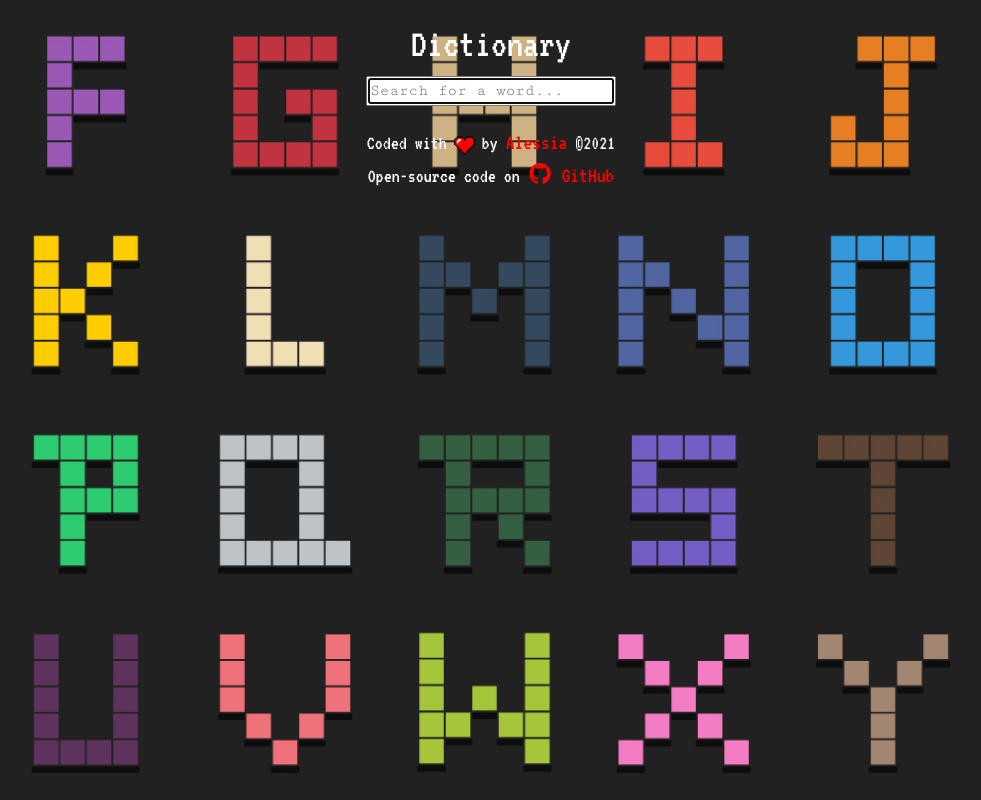
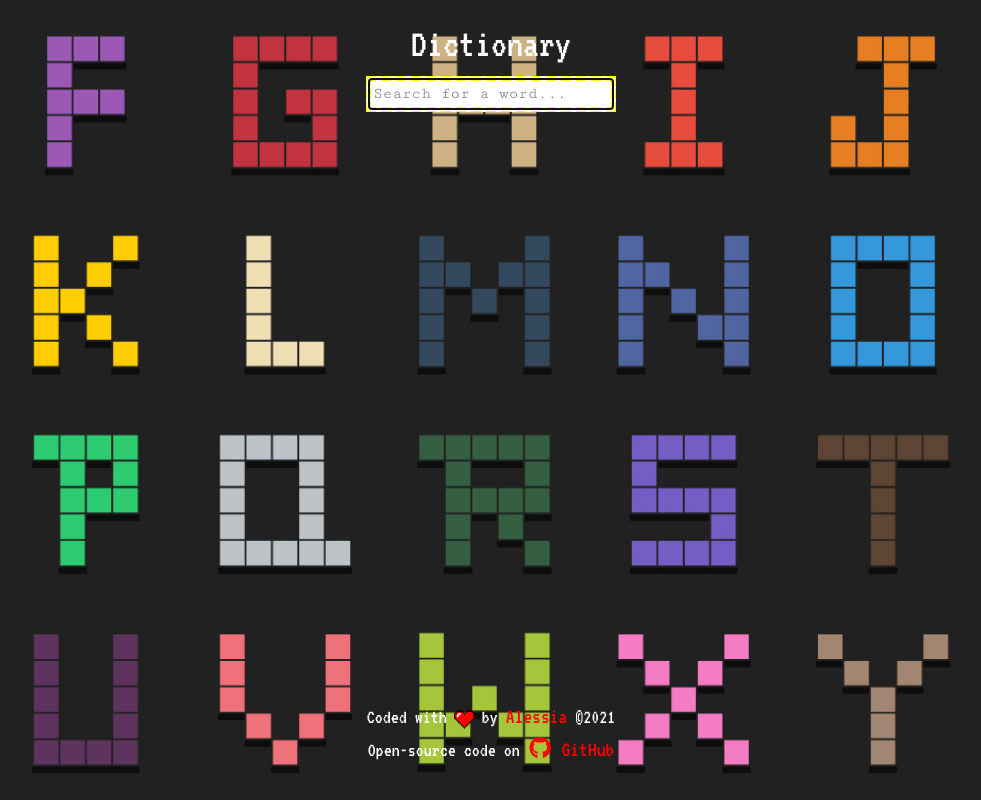
Before and after one commit to alessiamaschio/react-dictionary-project, a React (Create React App) app: page / in a window 1280 px wide. Shown: the whole page, without its empty margins (149-1130 px from the left). Built offline with nearby package versions, Linux system fonts and the light colour scheme.

Commit message:
Add pseudo element in footer link and place footer at the end of the page

```diff
--- a/src/App.css
+++ b/src/App.css
@@ -1,17 +1,24 @@
 .App {
-  box-sizing: border-box;
-  padding: 0;
-  margin: 0;
-  width: 100%;
-  height: 100vh;
-  overflow-y: auto;
   background: url(./images/OFEA530.jpg) #000 no-repeat center center fixed;
   -webkit-background-size: cover;
   -moz-background-size: cover;
   -o-background-size: cover;
   background-size: cover;
+  width: 100%;
+  box-sizing: border-box;
+  padding: 0;
+  margin: 0;
+  height: 100vh;
+  overflow-y: auto;
+}
 
+.container {
   font-family: "Cutive Mono", monospace;
+  height: 85vh;
+  overflow-y: auto;
+}
+::-webkit-scrollbar {
+  display: none;
 }
 
 .App-title {
--- a/src/Footer.css
+++ b/src/Footer.css
@@ -15,9 +15,22 @@ footer {
 }
 
 .Footer-link {
-  color: red;
+  color: #f00;
   text-decoration: none;
   font-size: 22px;
+}
+
+.Footer-link:hover {
+  text-decoration: underline;
+  color: #00f;
+}
+
+.Footer-link:active {
+  color: #0f0;
+}
+
+.Footer-link:visited {
+  color: #bebebe;
 }
 
 .fa-github {
--- a/src/Search.css
+++ b/src/Search.css
@@ -4,4 +4,6 @@ form {
 
 .Search-bar {
   width: 250px;
+  border: 2px dashed #ffff00;
+  border-width: thick;
 }
```
